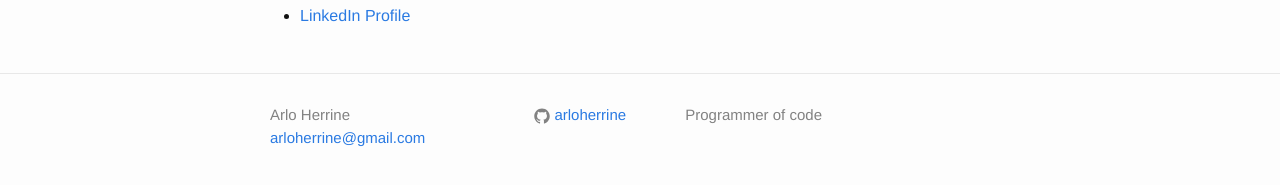
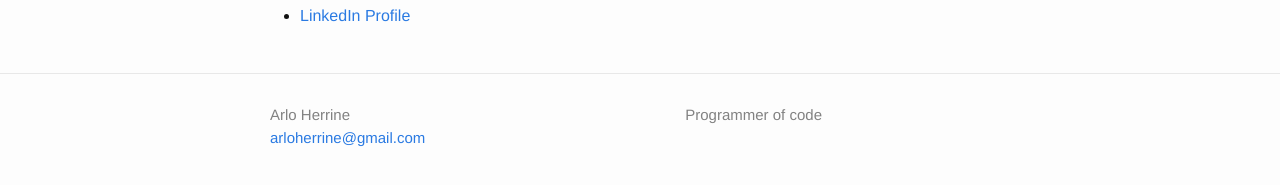
Before and after one commit to arlopurcell/arlopurcell.github.io, a Jekyll site: the page built from index.html, in a window 1280 px wide. Shown: the part 136-321 px from the top of the page. Built offline with Jekyll 4.4.1, drawn with Linux system fonts in a browser that asks for light colours.

Commit message:
Cleaning up social media links

```diff
--- a/_config.yml
+++ b/_config.yml
@@ -5,7 +5,6 @@ description: > # this means to ignore newlines until "baseurl:"
     Programmer of code
 baseurl: "" # the subpath of your site, e.g. /blog/
 url: "http://arloherrine.github.io" # the base hostname & protocol for your site
-github_username:  arloherrine
 
 # Build settings
 markdown: kramdown
--- a/_includes/footer.html
+++ b/_includes/footer.html
@@ -11,36 +11,6 @@
       </div>
 
       <div class="footer-col  footer-col-2">
-        <ul class="social-media-list">
-          {% if site.github_username %}
-          <li>
-            <a href="https://github.com/{{ site.github_username }}">
-              <span class="icon  icon--github">
-                <svg viewBox="0 0 16 16">
-                  <path fill="#828282" d="M7.999,0.431c-4.285,0-7.76,3.474-7.76,7.761 c0,3.428,2.223,6.337,5.307,7.363c0.388,0.071,0.53-0.168,0.53-0.374c0-0.184-0.007-0.672-0.01-1.32 c-2.159,0.469-2.614-1.04-2.614-1.04c-0.353-0.896-0.862-1.135-0.862-1.135c-0.705-0.481,0.053-0.472,0.053-0.472 c0.779,0.055,1.189,0.8,1.189,0.8c0.692,1.186,1.816,0.843,2.258,0.645c0.071-0.502,0.271-0.843,0.493-1.037 C4.86,11.425,3.049,10.76,3.049,7.786c0-0.847,0.302-1.54,0.799-2.082C3.768,5.507,3.501,4.718,3.924,3.65 c0,0,0.652-0.209,2.134,0.796C6.677,4.273,7.34,4.187,8,4.184c0.659,0.003,1.323,0.089,1.943,0.261 c1.482-1.004,2.132-0.796,2.132-0.796c0.423,1.068,0.157,1.857,0.077,2.054c0.497,0.542,0.798,1.235,0.798,2.082 c0,2.981-1.814,3.637-3.543,3.829c0.279,0.24,0.527,0.713,0.527,1.437c0,1.037-0.01,1.874-0.01,2.129 c0,0.208,0.14,0.449,0.534,0.373c3.081-1.028,5.302-3.935,5.302-7.362C15.76,3.906,12.285,0.431,7.999,0.431z"/>
-                </svg>
-              </span>
-
-              <span class="username">{{ site.github_username }}</span>
-            </a>
-          </li>
-          {% endif %}
-
-          {% if site.twitter_username %}
-          <li>
-            <a href="https://twitter.com/{{ site.twitter_username }}">
-              <span class="icon  icon--twitter">
-                <svg viewBox="0 0 16 16">
-                  <path fill="#828282" d="M15.969,3.058c-0.586,0.26-1.217,0.436-1.878,0.515c0.675-0.405,1.194-1.045,1.438-1.809
-                  c-0.632,0.375-1.332,0.647-2.076,0.793c-0.596-0.636-1.446-1.033-2.387-1.033c-1.806,0-3.27,1.464-3.27,3.27 c0,0.256,0.029,0.506,0.085,0.745C5.163,5.404,2.753,4.102,1.14,2.124C0.859,2.607,0.698,3.168,0.698,3.767 c0,1.134,0.577,2.135,1.455,2.722C1.616,6.472,1.112,6.325,0.671,6.08c0,0.014,0,0.027,0,0.041c0,1.584,1.127,2.906,2.623,3.206 C3.02,9.402,2.731,9.442,2.433,9.442c-0.211,0-0.416-0.021-0.615-0.059c0.416,1.299,1.624,2.245,3.055,2.271 c-1.119,0.877-2.529,1.4-4.061,1.4c-0.264,0-0.524-0.015-0.78-0.046c1.447,0.928,3.166,1.469,5.013,1.469 c6.015,0,9.304-4.983,9.304-9.304c0-0.142-0.003-0.283-0.009-0.423C14.976,4.29,15.531,3.714,15.969,3.058z"/>
-                </svg>
-              </span>
-
-              <span class="username">{{ site.twitter_username }}</span>
-            </a>
-          </li>
-          {% endif %}
-        </ul>
       </div>
 
       <div class="footer-col  footer-col-3">
```
